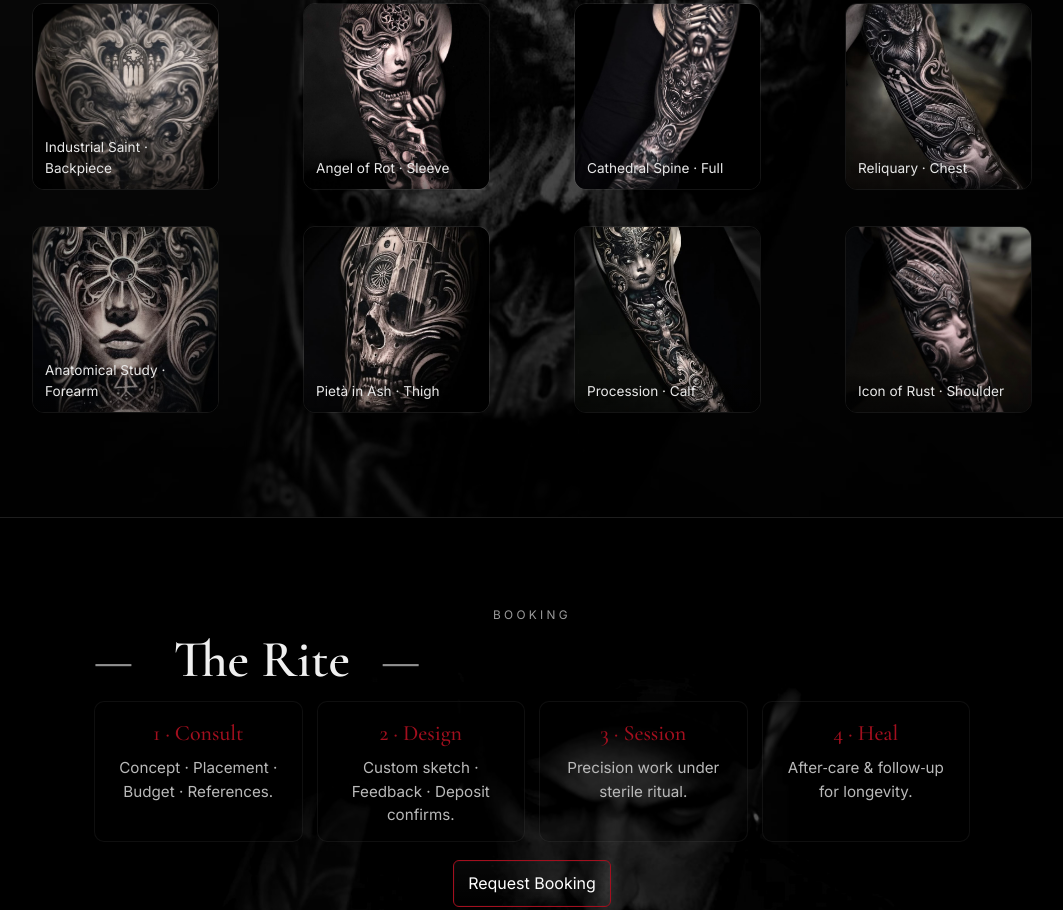
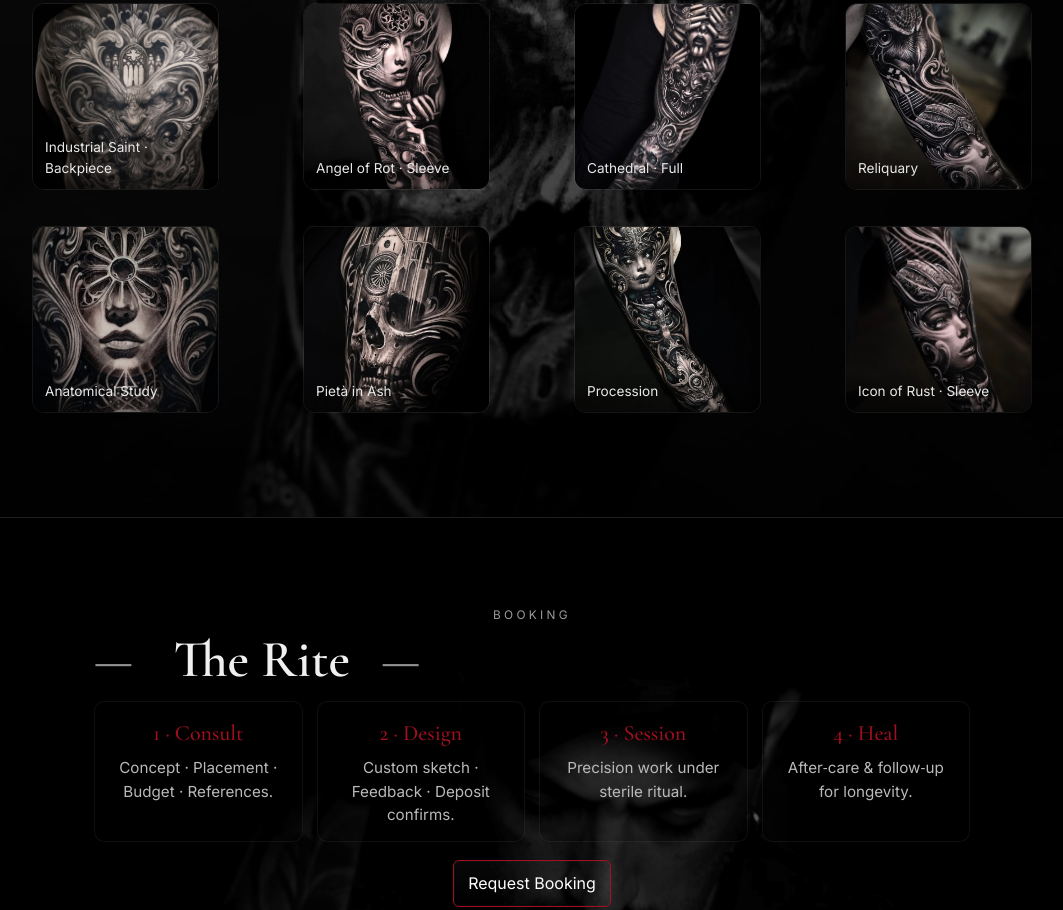
Before and after one commit to ironsignalworks/mumiamadbutcher, a plain HTML site: page index.html in a window 1280 px wide. Shown: the part 1709-2619 px from the top of the page, without its empty margins (108-1171 px from the left). Drawn offline with nearby package versions, Linux system fonts and the light colour scheme; a web font is replaced by a local one.

Commit message:
Update index.html

```diff
--- a/index.html
+++ b/index.html
@@ -173,8 +173,10 @@
       nav.nav .btn{display:block;width:100%;text-align:left;border-radius:0}
     }
     /* Tighter portfolio spacing on small screens */
-    @media (max-width:700px){
-      section{padding:68px 0}
+    @media (max-width:700px){$1
+      /* Stack portfolio images on mobile */
+      .grid{grid-template-columns:1fr}
+    }
       section:first-of-type{padding-top:96px}
       .hero{min-height:100svh;place-items:center center}
       .hero .content{padding:40px 0 20px}
@@ -204,6 +206,12 @@
     .reveal.in{animation:fadeUp .9s ease-out forwards; animation-delay:var(--d, 0s)}
     @keyframes fadeUp{from{opacity:0; transform:translateY(8px)} to{opacity:1; transform:translateY(0)}}
 
+    /* Mobile: show one portfolio image at a time (swipe) */
+  @media (max-width:700px){
+    #work .grid{display:flex;gap:8px;overflow-x:auto;scroll-snap-type:x mandatory;padding:0 2px}
+    #work .grid::-webkit-scrollbar{height:6px}
+    #work .tile{min-width:100%;scroll-snap-align:center}
+  }
   </style>
 </head>
 <body>
@@ -281,12 +289,12 @@
         <!-- Replace ph divs with real images -->
         <figure class="tile" tabindex="0" role="button" aria-label="Open image"><div class="ph" style="background-image:url('port1.jpg');background-size:cover;background-position:center;"></div><figcaption class="meta">Industrial Saint · Backpiece</figcaption></figure>
         <figure class="tile" tabindex="0" role="button" aria-label="Open image"><div class="ph" style="background-image:url('port2.jpg');background-size:cover;background-position:center;"></div><figcaption class="meta">Angel of Rot · Sleeve</figcaption></figure>
-        <figure class="tile" tabindex="0" role="button" aria-label="Open image"><div class="ph" style="background-image:url('port3.jpg');background-size:cover;background-position:center;"></div><figcaption class="meta">Cathedral Spine · Full</figcaption></figure>
-        <figure class="tile" tabindex="0" role="button" aria-label="Open image"><div class="ph" style="background-image:url('port4.jpg');background-size:cover;background-position:center;"></div><figcaption class="meta">Reliquary · Chest</figcaption></figure>
-        <figure class="tile" tabindex="0" role="button" aria-label="Open image"><div class="ph" style="background-image:url('port5.jpg');background-size:cover;background-position:center;"></div><figcaption class="meta">Anatomical Study · Forearm</figcaption></figure>
-        <figure class="tile" tabindex="0" role="button" aria-label="Open image"><div class="ph" style="background-image:url('port6.jpg');background-size:cover;background-position:center;"></div><figcaption class="meta">Pietà in Ash · Thigh</figcaption></figure>
-        <figure class="tile" tabindex="0" role="button" aria-label="Open image"><div class="ph" style="background-image:url('port7.jpg');background-size:cover;background-position:center;"></div><figcaption class="meta">Procession · Calf</figcaption></figure>
-        <figure class="tile" tabindex="0" role="button" aria-label="Open image"><div class="ph" style="background-image:url('port8.jpg');background-size:cover;background-position:center;"></div><figcaption class="meta">Icon of Rust · Shoulder</figcaption></figure>
+        <figure class="tile" tabindex="0" role="button" aria-label="Open image"><div class="ph" style="background-image:url('port3.jpg');background-size:cover;background-position:center;"></div><figcaption class="meta">Cathedral · Full</figcaption></figure>
+        <figure class="tile" tabindex="0" role="button" aria-label="Open image"><div class="ph" style="background-image:url('port4.jpg');background-size:cover;background-position:center;"></div><figcaption class="meta">Reliquary</figcaption></figure>
+        <figure class="tile" tabindex="0" role="button" aria-label="Open image"><div class="ph" style="background-image:url('port5.jpg');background-size:cover;background-position:center;"></div><figcaption class="meta">Anatomical Study</figcaption></figure>
+        <figure class="tile" tabindex="0" role="button" aria-label="Open image"><div class="ph" style="background-image:url('port6.jpg');background-size:cover;background-position:center;"></div><figcaption class="meta">Pietà in Ash</figcaption></figure>
+        <figure class="tile" tabindex="0" role="button" aria-label="Open image"><div class="ph" style="background-image:url('port7.jpg');background-size:cover;background-position:center;"></div><figcaption class="meta">Procession</figcaption></figure>
+        <figure class="tile" tabindex="0" role="button" aria-label="Open image"><div class="ph" style="background-image:url('port8.jpg');background-size:cover;background-position:center;"></div><figcaption class="meta">Icon of Rust · Sleeve</figcaption></figure>
       </div>
     </div>
   </section>
```
